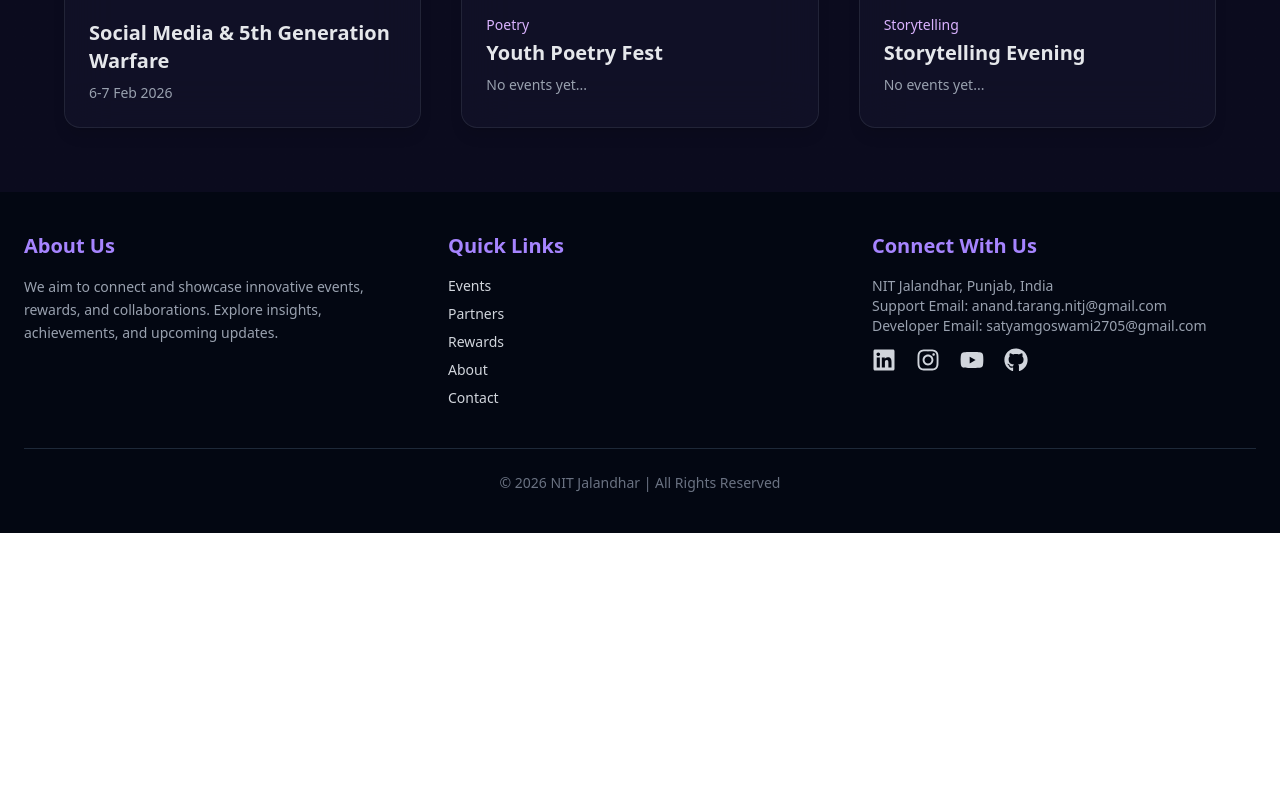
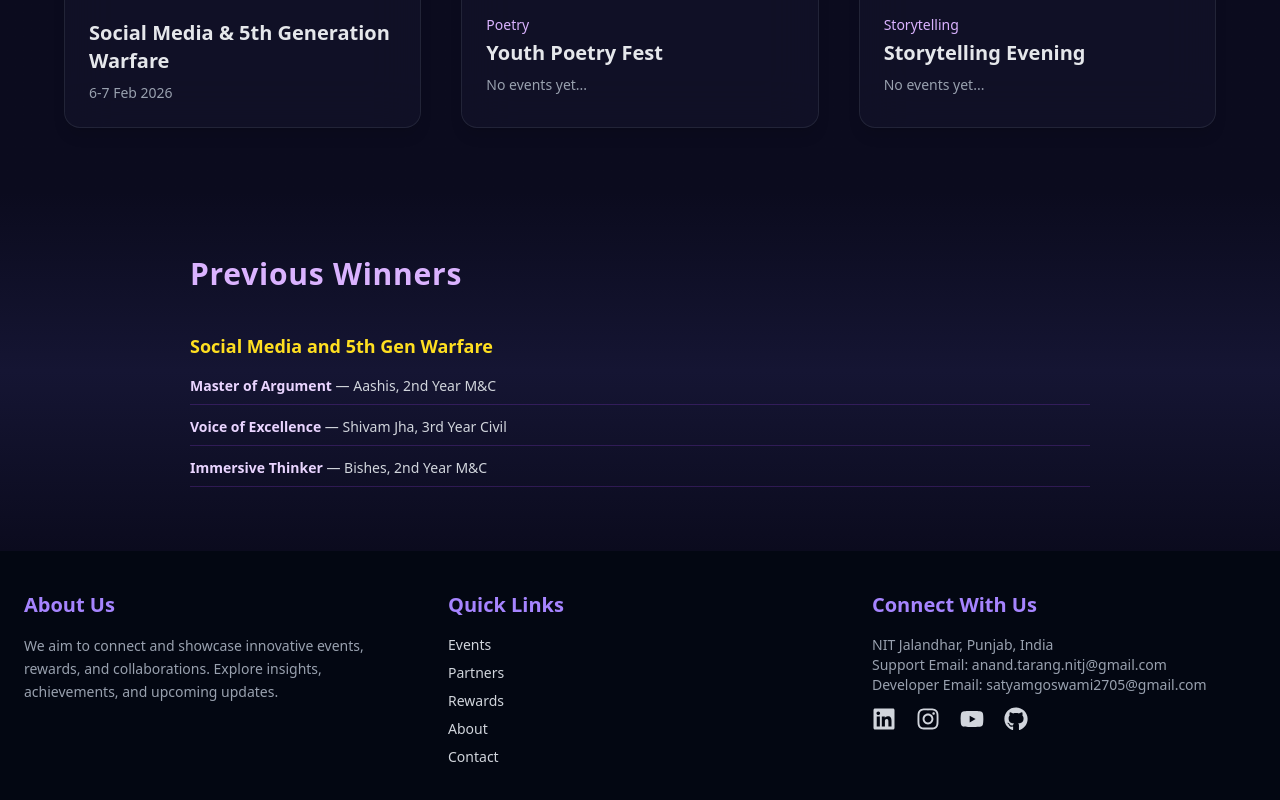
Before and after one commit to Satyam0000000/Tarang_Frontend, a React (Vite) app: page / in a window 1280 px wide. Shown: the part 1990-2790 px from the top of the page. Before the commit the page ends 2547 px from the top, so only its background shows below. Built offline with nearby package versions, Linux system fonts and the light colour scheme.

Commit message:
added previous winner in home

```diff
--- a/src/pages/Home.jsx
+++ b/src/pages/Home.jsx
@@ -384,6 +384,49 @@ text-gray-200 tracking-wide text-center
           ))}
         </div>
       </div>
+      {/* ======================================================
+          PREVIOUS WINNERS SECTION
+         ====================================================== */}
+
+      <div className="w-full py-16 px-4 sm:px-10
+        bg-gradient-to-b from-[#0b0b1e] via-[#151533] to-[#0b0b1e] text-white">
+
+        <div className="w-11/12 md:w-3/4 mx-auto">
+          <h2 className="text-3xl font-semibold text-purple-300 mb-10 tracking-wide">
+            Previous Winners
+          </h2>
+
+          {/* Event Winners */}
+          <div>
+            <h3 className="text-lg font-semibold text-yellow-300 mb-4">
+              Social Media and 5th Gen Warfare
+            </h3>
+
+            <ul className="space-y-3 text-gray-300 text-sm">
+              <li className="border-b border-purple-500/20 pb-2">
+                <span className="text-purple-200 font-semibold">
+                  Master of Argument
+                </span>
+                {" "}— Aashis, 2nd Year M&C
+              </li>
+
+              <li className="border-b border-purple-500/20 pb-2">
+                <span className="text-purple-200 font-semibold">
+                  Voice of Excellence
+                </span>
+                {" "}— Shivam Jha, 3rd Year Civil
+              </li>
+
+              <li className="border-b border-purple-500/20 pb-2">
+                <span className="text-purple-200 font-semibold">
+                  Immersive Thinker
+                </span>
+                {" "}— Bishes, 2nd Year M&C
+              </li>
+            </ul>
+          </div>
+        </div>
+      </div>
       <PopUp open={showPopup} onClose={() => setShowPopup(false)} />
     </>
   );
```
